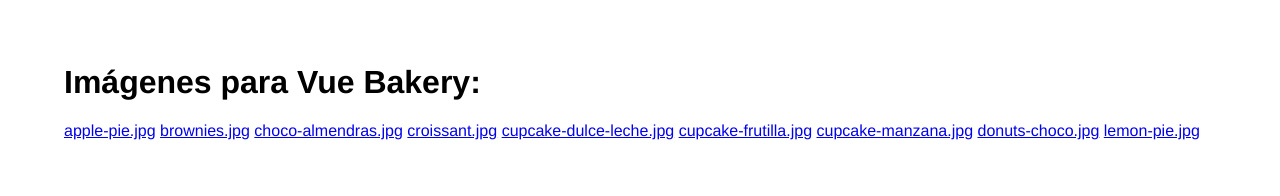
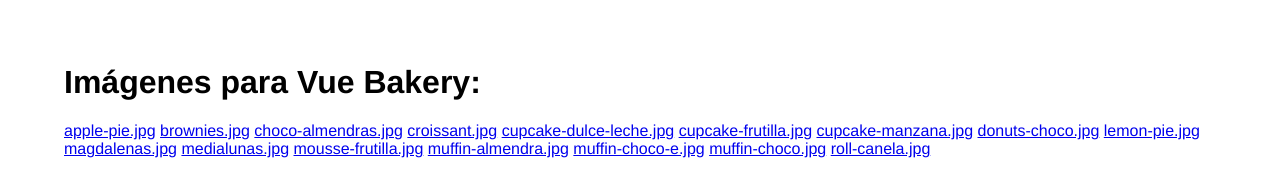
Before and after one commit to dav-leda/images-bakery, a plain HTML site: page index.html in a window 1280 px wide. Drawn offline with Linux system fonts and the light colour scheme.

Commit message:
more anchors

```diff
--- a/index.html
+++ b/index.html
@@ -28,19 +28,19 @@
 
   <a href="lemon-pie.jpg">lemon-pie.jpg</a>
 
-  <a href=""></a>
+  <a href="magdalenas.jpg">magdalenas.jpg</a>
 
-  <a href=""></a>
+  <a href="medialunas.jpg">medialunas.jpg</a>
 
-  <a href=""></a>
+  <a href="mousse-frutilla.jpg">mousse-frutilla.jpg</a>
 
-  <a href=""></a>
+  <a href="muffin-almendra.jpg">muffin-almendra.jpg</a>
 
-  <a href=""></a>
+  <a href="muffin-choco-e.jpg">muffin-choco-e.jpg</a>
 
-  <a href=""></a>
+  <a href="muffin-choco.jpg">muffin-choco.jpg</a>
 
-  <a href=""></a>
+  <a href="roll-canela.jpg">roll-canela.jpg</a>
 
   <a href=""></a>
 
```
